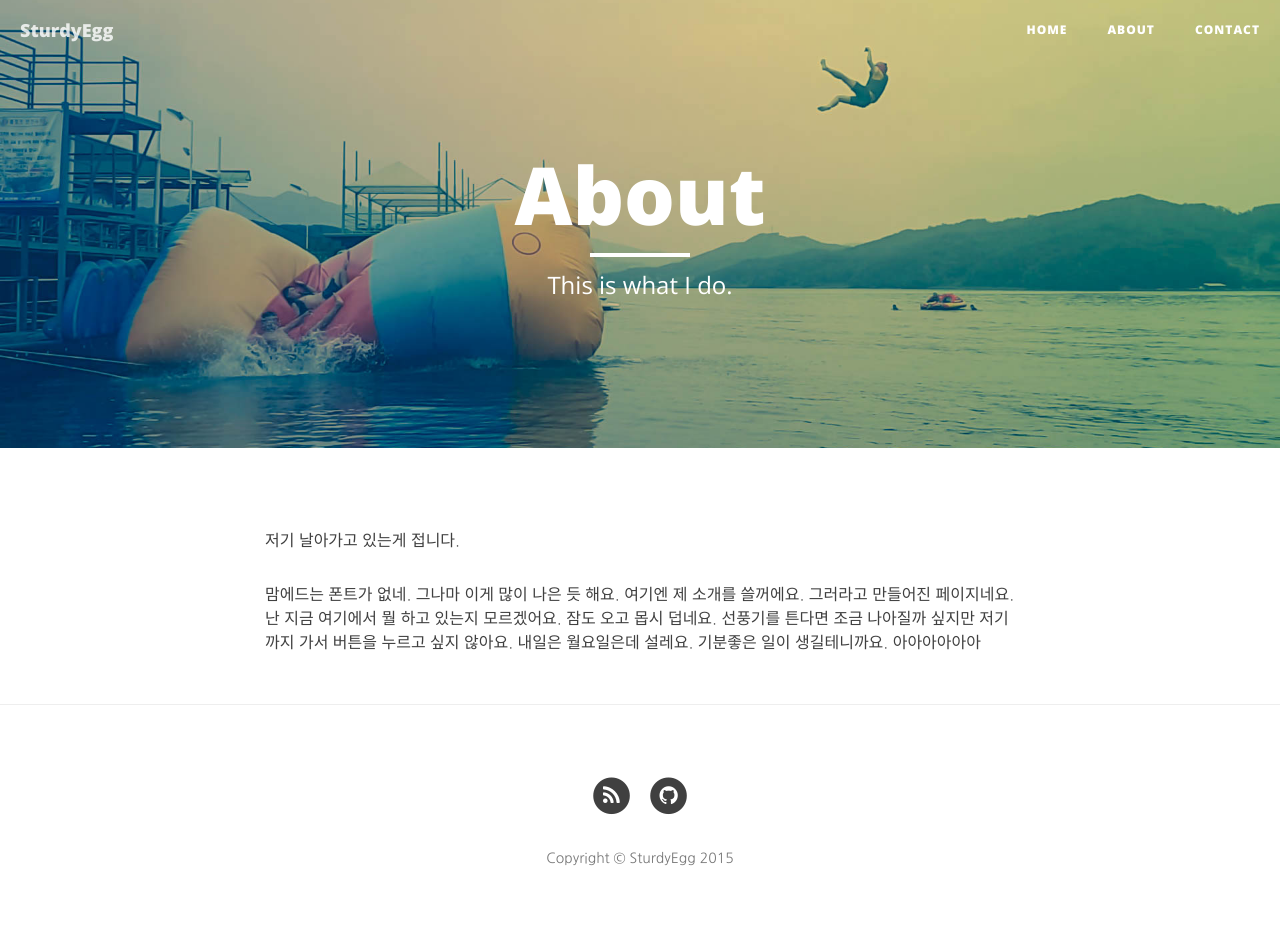
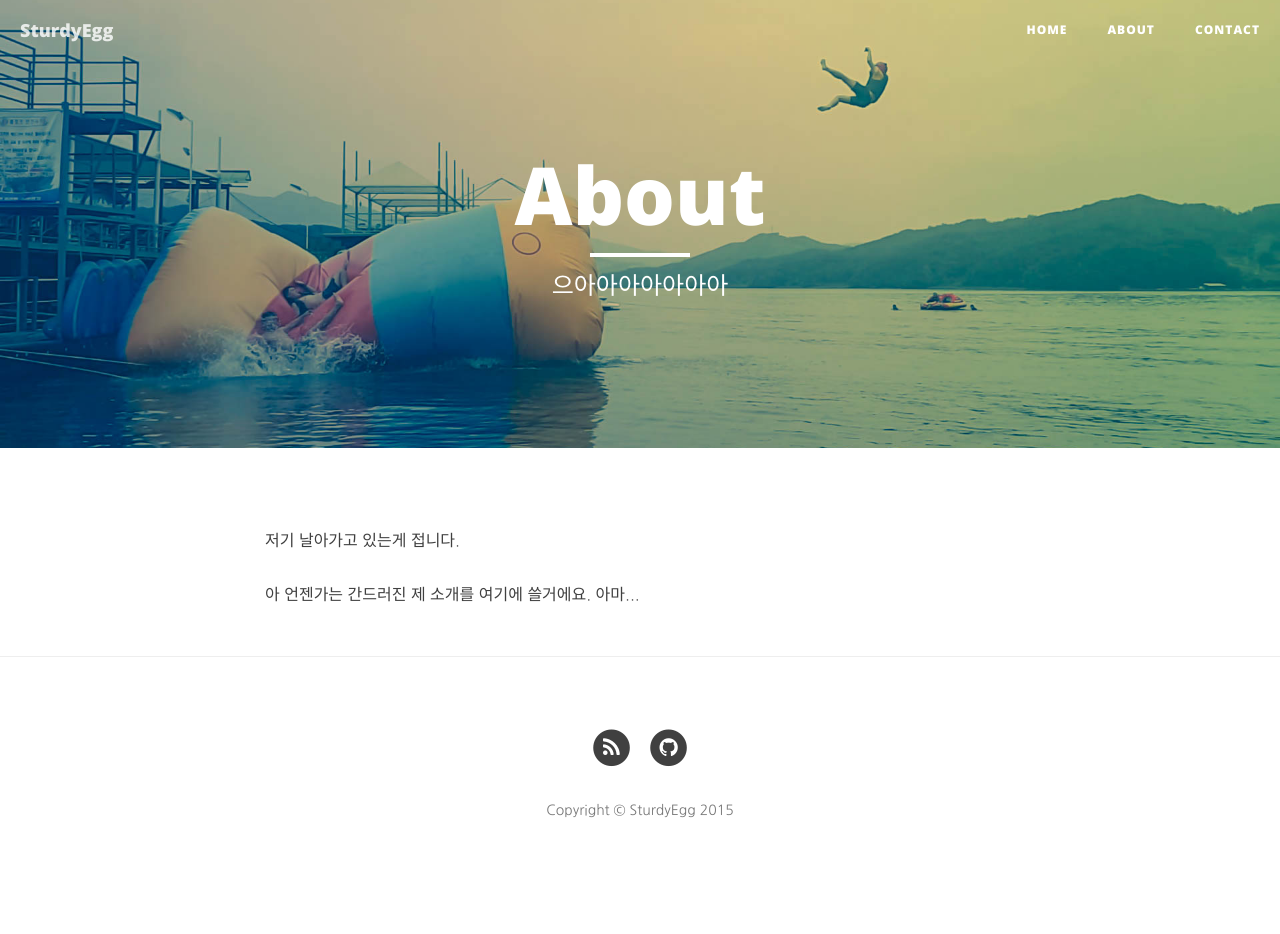
Before and after one commit to deplax/step, a Jekyll site: the page built from about.html, in a window 1280 px wide. Built offline with Jekyll 4.4.1, drawn with Linux system fonts in a browser that asks for light colours; nearby versions of some CDN libraries; some web fonts are replaced; after the commit the page ends 900 px from its top, so only the background shows below that.

Commit message:
modify 01

```diff
--- a/_config.yml
+++ b/_config.yml
@@ -14,5 +14,5 @@ mini-title: SturdyEgg
 markdown: kramdown
 highlighter: pygments
 permalink: pretty
-paginate: 5
+paginate: 10
 exclude: ["less","node_modules","Gruntfile.js","package.json","README.md"]
--- a/about.html
+++ b/about.html
@@ -1,10 +1,10 @@
 ---
 layout: page
 title: "About"
-description: "This is what I do."
+description: "으아아아아아아아"
 header-img: "img/about-bg.jpg"
 ---
 
 <P>저기 날아가고 있는게 접니다.</P>
 
-<p>맘에드는 폰트가 없네. 그나마 이게 많이 나은 듯 해요. 여기엔 제 소개를 쓸꺼에요. 그러라고 만들어진 페이지네요. 난 지금 여기에서 뭘 하고 있는지 모르겠어요. 잠도 오고 몹시 덥네요. 선풍기를 튼다면 조금 나아질까 싶지만 저기까지 가서 버튼을 누르고 싶지 않아요. 내일은 월요일은데 설레요. 기분좋은 일이 생길테니까요. 아아아아아아</p>
+<p>아 언젠가는 간드러진 제 소개를 여기에 쓸거에요. 아마...</p>
--- a/contact.html
+++ b/contact.html
@@ -5,7 +5,7 @@ description: "Have questions? I have answers (maybe)."
 header-img: "img/contact-bg.jpg"
 ---
 
-<p>Want to get in touch with me? Fill out the form below to send me a message and I will try to get back to you within 24 hours!</p>
+<p>안녕하세요 궁금한 점이 있다면 이 곳을 통해주세요! 아마 멀지 않은 시간에 답을 드릴께요. 이렇게 말하고 싶지만 아직 메일서버를 구축하지 못했어요 ㅠㅠ</p>
 <!-- Contact Form - Enter your email address on line 19 of the mail/contact_me.php file to make this form work. -->
 <!-- WARNING: Some web hosts do not allow emails to be sent through forms to common mail hosts like Gmail or Yahoo. It's recommended that you use a private domain email address! -->
 <!-- NOTE: To use the contact form, your site must be on a live web host with PHP! The form will not work locally! -->
```
Also changed, not shown: 1 other file.
